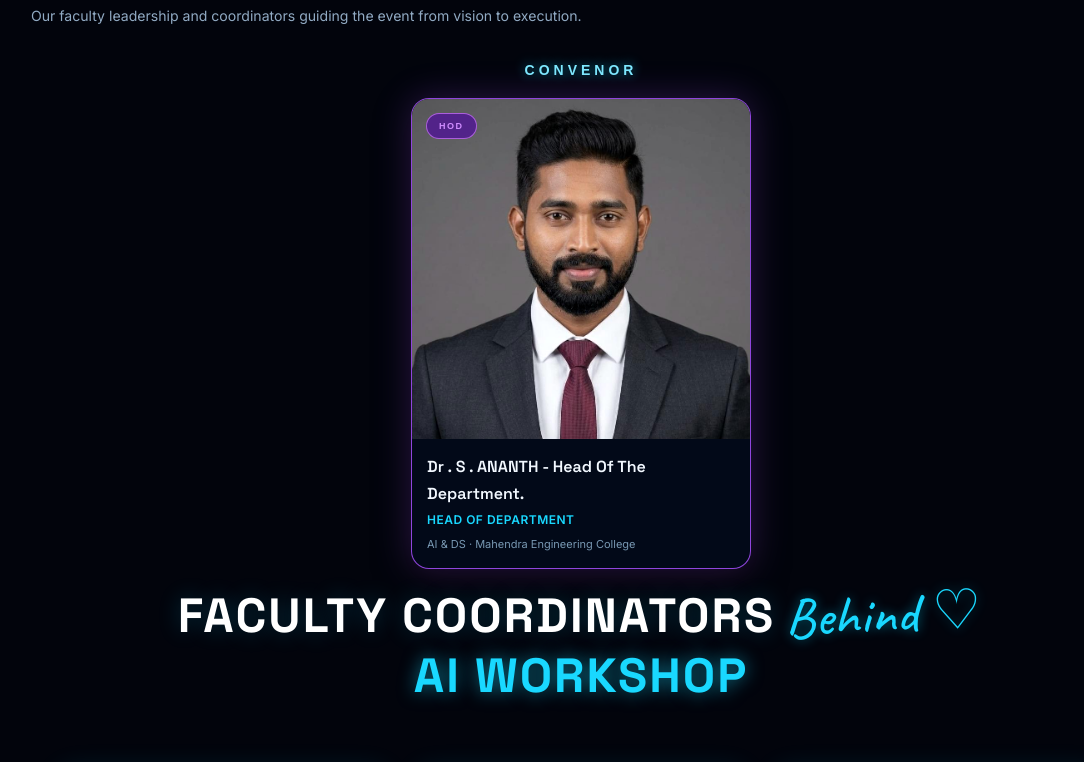
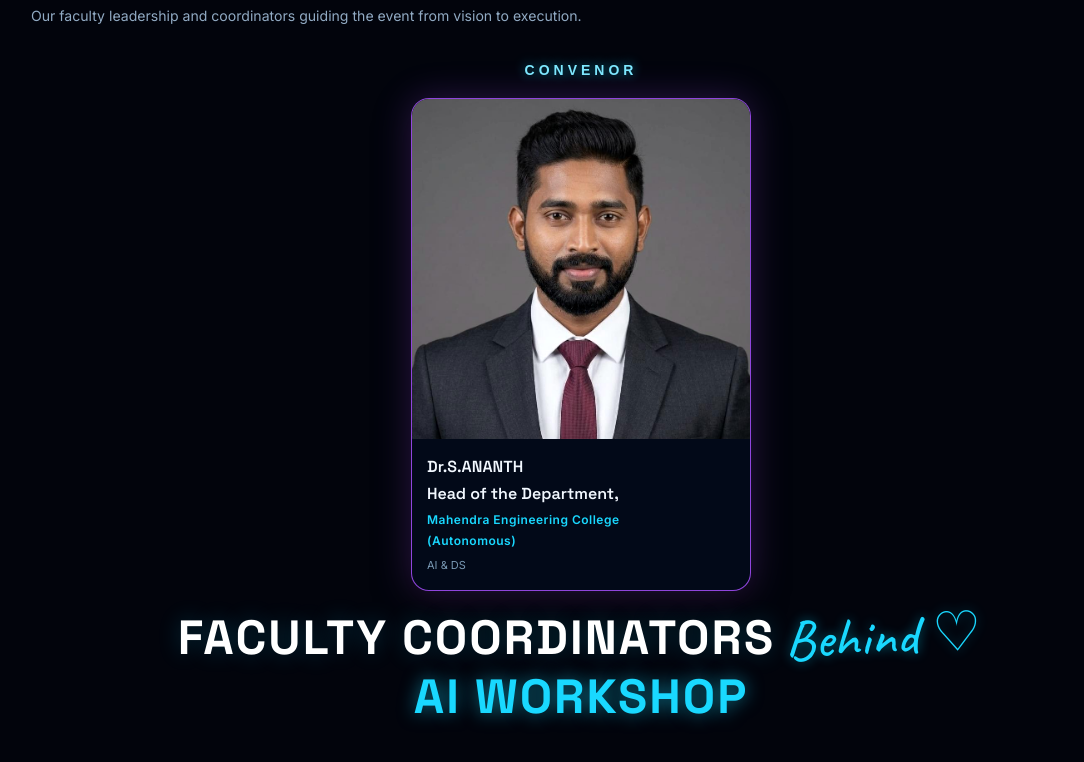
Before and after one commit to CodingClubAI-DS/Coding-Club-Event---1-Web, a website: page index.html in a window 1280 px wide. Shown: the part 4878-5640 px from the top of the page, without its empty margins (59-1143 px from the left). Drawn offline with Linux system fonts and the light colour scheme.

Commit message:
Remove HOD badge

```diff
--- a/index.html
+++ b/index.html
@@ -2183,10 +2183,13 @@
                     <!-- LEVEL 1: HOD (TREE ROOT) -->
                     <div class="tree-level tree-root-level">
                         <div class="person faculty-card hod-card">
-                            <img src="assets/HodSir.jpeg" alt="HoD">
-                            <b>Dr . S . ANANTH  - Head Of The Department.</b>
-                            <small>HEAD OF DEPARTMENT</small>
-                            <em>AI &amp; DS · Mahendra Engineering College</em>
+                            <img src="assets/HodSir.jpeg" alt="">
+                            <b>Dr.S.ANANTH
+                                <br>
+                                Head of the Department,</b>
+                            <small>Mahendra Engineering College</small>
+                            <small>(Autonomous)</small>
+                            <em>AI &amp; DS </em>
                         </div>
                     </div>
 
@@ -2219,7 +2222,7 @@
                         <!-- FACULTY COORDINATOR — JAYAPRIYA -->
                         <div class="person faculty-card student-coordinator-card">
                             <img src="assets/JayapriyaMam.jpeg" alt="Jayapriya AP/AI&DS">
-                            <b>P . Jayapriya, AP/AI&amp;DS</b>
+                            <b>P.Jayapriya, AP/AI&amp;DS</b>
                             <small>FACULTYCOORDINATOR - WORKSHOP</small>
                             <em>AI &amp; DS · Mahendra Engineering College</em>
                         </div>
@@ -2227,7 +2230,7 @@
                         <!-- FACULTY COORDINATOR — KAVITHA C -->
                         <div class="person faculty-card student-coordinator-card">
                             <img src="assets/KavithaC.jpeg" alt="Kavitha C AP/AI&DS">
-                            <b>C . Kavitha, AP/AI&amp;DS</b>
+                            <b>C.Kavitha, AP/AI&amp;DS</b>
                             <small>FACULTY COORDINATOR - WORKSHOP</small>
                             <em>AI &amp; DS · Mahendra Engineering College</em>
                         </div>
@@ -2235,7 +2238,7 @@
                         <!-- FACULTY COORDINATOR — KAVITHA L S -->
                         <div class="person faculty-card workshop-card">
                             <img src="assets/Gomathi.jpeg" alt="Gomathi M AP/AI&DS">
-                            <b>M . Gomathi, AP/AI&amp;DS</b>
+                            <b>M.Gomathi, AP/AI&amp;DS</b>
                             <small>FACULTY COORDINATOR - WORKSHOP</small>
                             <em>AI &amp; DS · Mahendra Engineering College</em>
                         </div>
@@ -2259,7 +2262,7 @@
                         <!-- AGENTICTHON COORDINATOR — MEKALA -->
                         <div class="person faculty-card workshop-card">
                             <img src="assets/Mekalamam.jpeg" alt="Mekala R AP/AI&DS">
-                            <b>R . Mekala, AP/AI&amp;DS</b>
+                            <b>R.Mekala, AP/AI&amp;DS</b>
                             <small>FACULTY COORDINATOR - AGENTICTHON</small>
                             <em>AI &amp; DS · Mahendra Engineering College</em>
                         </div>
@@ -2267,7 +2270,7 @@
                         <!-- AGENTICTHON COORDINATOR — ARAVINDRAJ -->
                         <div class="person faculty-card">
                             <img src="assets/AravindrajV.jpeg" alt="Aravindraj V AP/AI&DS">
-                            <b>V . Aravindraj, AP/AI&amp;DS</b>
+                            <b>V.Aravindraj, AP/AI&amp;DS</b>
                             <small>FACULTY COORDINATOR - AGENTICTHON</small>
                             <em>AI &amp; DS · Mahendra Engineering College</em>
                         </div>
@@ -2275,7 +2278,7 @@
                         <!-- AGENTICTHON COORDINATOR — GOMATHI -->
                         <div class="person faculty-card hackathon-card">
                             <img src="assets/DeepaA.jpeg" alt="Gomathi M AP/AI&DS">
-                            <b>A . Deepa, AP/AI&amp;DS</b>
+                            <b>A.Deepa, AP/AI&amp;DS</b>
                             <small>FACULTY COORDINATOR - AGENTICTHON</small>
                             <em>AI &amp; DS · Mahendra Engineering College</em>
                         </div>
@@ -2297,7 +2300,7 @@
                         <!-- STUDENT COORDINATOR — SARAN -->
                         <div class="person faculty-card student-team-card">
                             <img src="assets/SaranL.jpeg" alt="Saran">
-                            <b>L . Saran, AI&amp;DS</b>
+                            <b>L.Saran, AI&amp;DS</b>
                             <small>STUDENT COORDINATOR - WORKSHOP</small>
                             <em>AI &amp; DS · Mahendra Engineering College</em>
                         </div>
@@ -2305,7 +2308,7 @@
                         <!-- STUDENT COORDINATOR — KALAIMATHI -->
                         <div class="person faculty-card student-team-card">
                             <img src="assets/kalaimathi.jpeg" alt="Kalaimathi">
-                            <b>V . Kalaimathi, AI&amp;DS</b>
+                            <b>V.Kalaimathi, AI&amp;DS</b>
                             <small>STUDENT COORDINATOR - WORKSHOP</small>
                             <em>AI &amp; DS · Mahendra Engineering College</em>
                         </div>
--- a/style.css
+++ b/style.css
@@ -1886,10 +1886,8 @@ footer{
 }
 
 .hod-card::before{
-    content:"HOD";
-    color:#d08cff;
-    background:rgba(80,20,150,.78);
-    border:1px solid rgba(210,120,255,.7);
+    content:none !important;
+    display:none !important;
 }
 
 
```
